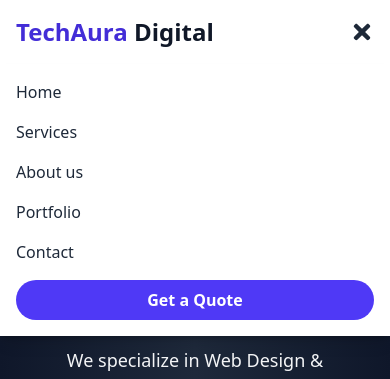
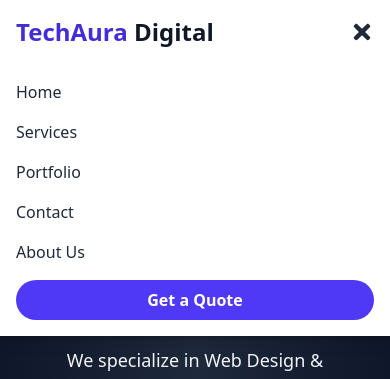
Before and after one commit to shuvakarmakar/techaura-digital-client, a React (Vite) app: page / in a window 390 px wide. Both pictures are taken after a click on the button 362 px from the left and 32 px from the top of the page. Shown: the top 379 px of the page. Built offline with nearby package versions, Linux system fonts and the light colour scheme.

Commit message:
Update Navbar

```diff
--- a/index.html
+++ b/index.html
@@ -31,6 +31,15 @@
   <!-- Canonical URL -->
   <link rel="canonical" href="https://www.techauradigital.com/">
 
+  <!-- Google tag (gtag.js) -->
+  <script async src="https://www.googletagmanager.com/gtag/js?id=G-2JZ7CC1374"></script>
+  <script>
+    window.dataLayer = window.dataLayer || [];
+    function gtag() { dataLayer.push(arguments); }
+    gtag('js', new Date());
+    gtag('config', 'G-2JZ7CC1374');
+  </script>
+
 </head>
 
 <body>
--- a/src/Sections/Footer.jsx
+++ b/src/Sections/Footer.jsx
@@ -30,10 +30,10 @@ const Footer = () => {
                         <FaEnvelope className="text-blue-400" /> contact@techauradigital.com
                     </p>
                     <p className="text-gray-300 flex items-center gap-2">
-                        <FaPhoneAlt className="text-green-400" /> +8801792-778488
+                        <FaPhoneAlt className="text-green-400" /> +8801611-410129
                     </p>
                     <p className="text-gray-300 flex items-center gap-2">
-                        <FaMapMarkerAlt className="text-red-400" /> 123/A, Gulshan Avenue, Dhaka, Bangladesh
+                        <FaMapMarkerAlt className="text-red-400" /> 3rd Floor, Road-1, Sector-9, Uttara, Dhaka 1230
                     </p>
                     <div className="flex space-x-4 mt-4">
                         <a href="https://www.facebook.com/TechAuraDigitalBD/" className="w-10 h-10 flex items-center justify-center rounded-full bg-blue-600 hover:bg-blue-700 transition text-white">
--- a/src/Sections/Navbar.jsx
+++ b/src/Sections/Navbar.jsx
@@ -1,5 +1,6 @@
 import { useState } from "react";
 import { Link as ScrollLink } from "react-scroll";
+import { Link } from "react-router-dom"; // Import React Router Link
 import { FaBars, FaTimes } from "react-icons/fa";
 
 const Navbar = () => {
@@ -38,22 +39,20 @@ const Navbar = () => {
               to="services"
               smooth={true}
               duration={500}
-              offset={-80} // adjust for navbar height
+              offset={-80}
               className="cursor-pointer hover:text-indigo-600 transition"
             >
               Services
             </ScrollLink>
           </li>
           <li>
-            <ScrollLink
-              to="about-us"
-              smooth={true}
-              duration={500}
-              offset={-80}
+            {/* Use React Router for About Us page */}
+            <Link
+              to="/about-us"
               className="cursor-pointer hover:text-indigo-600 transition"
             >
               About Us
-            </ScrollLink>
+            </Link>
           </li>
           <li>
             <ScrollLink
@@ -105,7 +104,7 @@ const Navbar = () => {
       {isMobileMenuOpen && (
         <div className="md:hidden bg-white shadow-md">
           <ul className="flex flex-col p-4 space-y-4 text-gray-800 font-medium">
-            {["home", "services", "about-us", "portfolio", "contact"].map((id) => (
+            {["home", "services", "portfolio", "contact"].map((id) => (
               <li key={id}>
                 <ScrollLink
                   to={id}
@@ -115,10 +114,20 @@ const Navbar = () => {
                   className="cursor-pointer hover:text-indigo-600"
                   onClick={closeMenu}
                 >
-                  {id.charAt(0).toUpperCase() + id.slice(1).replace("-", " ")}
+                  {id.charAt(0).toUpperCase() + id.slice(1)}
                 </ScrollLink>
               </li>
             ))}
+            {/* Mobile About Us */}
+            <li>
+              <Link
+                to="/about-us"
+                className="cursor-pointer hover:text-indigo-600"
+                onClick={closeMenu}
+              >
+                About Us
+              </Link>
+            </li>
             <li>
               <ScrollLink
                 to="contact"
```
